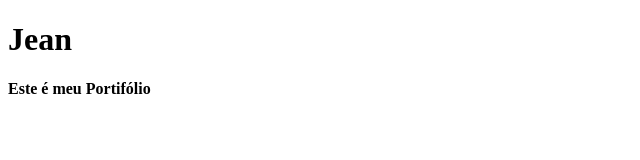
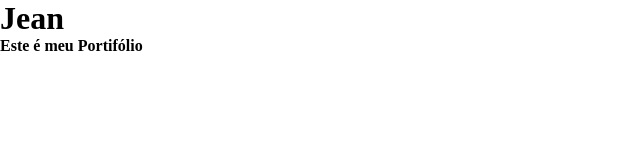
Before and after one commit to Jean540/gitflowtop, a plain HTML site: page index.html in a window 1280 px wide. Shown: the whole page, without its empty margins (0-640 px from the left). Drawn offline with Linux system fonts and the light colour scheme.

Commit message:
creating styles.css

```diff
--- /dev/null
+++ b/assets/styles.css
@@ -0,0 +1,7 @@
+* {
+  margin: 0;
+  padding: 0;
+  box-sizing: border-box;
+  list-style: none;
+  font-size: 14;
+}
--- a/index.html
+++ b/index.html
@@ -4,6 +4,7 @@
     <meta charset="UTF-8">
     <meta name="viewport" content="width=device-width, initial-scale=1.0">
     <title>Portifólio Boladão</title>
+    <link rel="stylesheet" href="assets/styles.css">
 </head>
 <body>
     <h1>Jean</h1>
```
